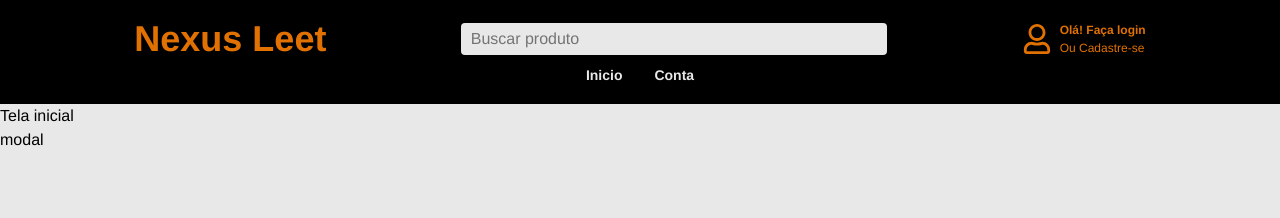
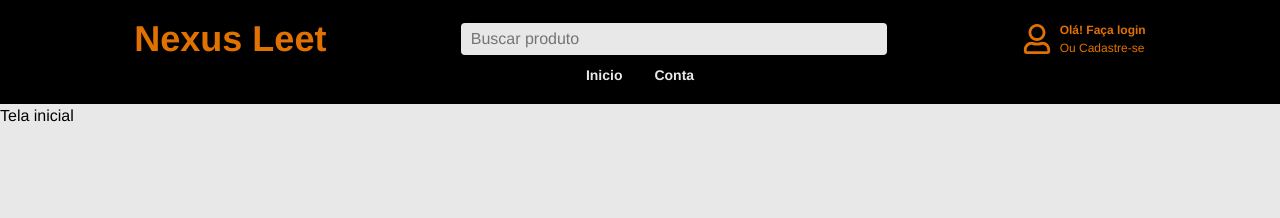
Before and after one commit to gustavocarvalho-ra/NextJs-NexusLeet, a Next.js app: page / in a window 1280 px wide. Shown: the top 218 px of the page. Built offline with nearby package versions, Linux system fonts and the light colour scheme; no server answers.

Commit message:
feat: remove test elements from Modal and Header components

```diff
--- a/src/app/components/Header/index.tsx
+++ b/src/app/components/Header/index.tsx
@@ -52,7 +52,6 @@ export default async function Header() {
               <Link href={"/my-account/user"}>Meu perfil</Link>
 
               <ButtonSignOut />
-              <h2>test de modal</h2>
             </div>
           }/>
       </div>
--- a/src/app/components/ui/Modal.tsx
+++ b/src/app/components/ui/Modal.tsx
@@ -15,7 +15,6 @@ export default function ModalLinks({ modalContent }: HoverModal) {
         onMouseEnter={() => setIsModalOpen(true)}
         onMouseLeave={() => setIsModalOpen(false)}
       >
-        modal
       </button>
 
         <div
```
